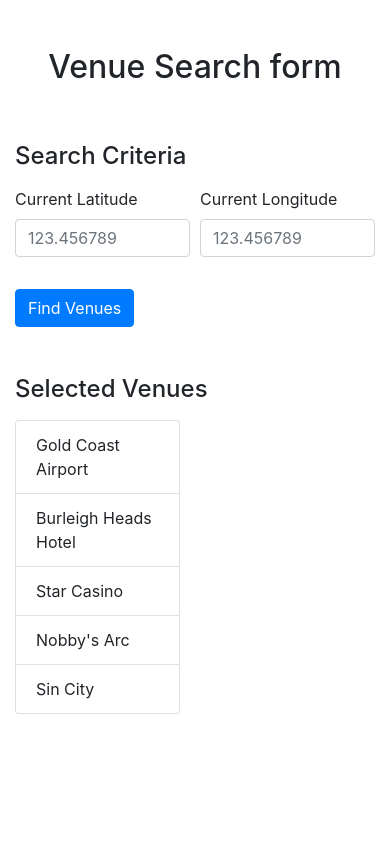
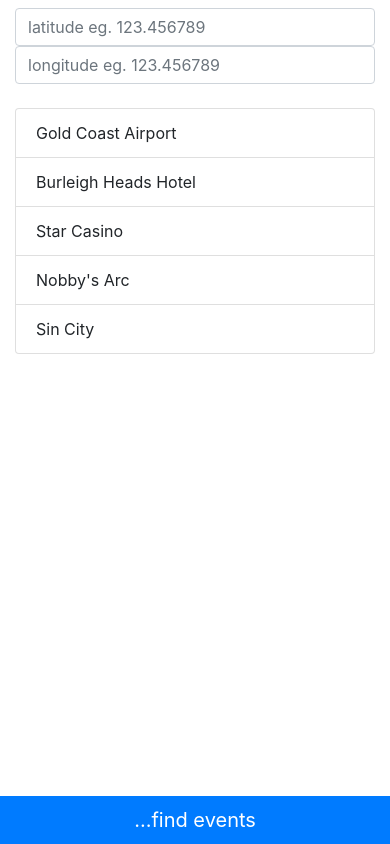
Before and after one commit to arnvscott/findmyshops, a Python web app: template nearbyshops/shops/templates/shops/index.html in a window 390 px wide. Run offline with Jinja, Linux system fonts and the light colour scheme; the template is opened without the code that fills it, so the values that code supplies are empty; some libraries are stand-ins or nearby versions.

Commit message:
updated shop apps index.html template for mobile layout

```diff
--- a/nearbyshops/shops/templates/shops/index.html
+++ b/nearbyshops/shops/templates/shops/index.html
@@ -15,31 +15,20 @@
 
 <body>
     <div class="container">
-        <div class="py-5 text-center">
-            <h2>Venue Search form</h2>
-        </div>
-        <div class="mb-3">
-            <h4>Search Criteria</h4>
-        </div>
         <form>
-            <div class="form-row">
-                <div class="form-group col-6">
-                    <label for="latitude">Current Latitude</label>
-                    <input type="text" class="form-control" placeholder="123.456789" id="latitude">
-                </div>
-                <div class="form-group col-6">
-                    <label for="longitude">Current Longitude</label>
-                    <input type="text" class="form-control" placeholder="123.456789" id="longitude">
+            <div class="row mt-2">
+                <div class="col">
+                    <input type="text" class="form-control" placeholder="latitude eg. 123.456789" id="latitude">
                 </div>
             </div>
-            <button type="button" class="btn btn-primary mt-3">Find Venues</button>
-        </form>
-
-        <div class="mt-5 mb-3">
-            <h4>Selected Venues</h4>
+            <div class="row">
+                <div class="col">
+                    <input type="text" class="form-control" placeholder="longitude eg. 123.456789" id="longitude">
                 </div>
-        <div>
-            <ul class="list-group col-6">
+            </div>
+            <div class="row mt-4">
+                <div class="col overflow-auto">
+                    <ul class="list-group">
                         <li class="list-group-item">Gold Coast Airport</li>
                         <li class="list-group-item">Burleigh Heads Hotel</li>
                         <li class="list-group-item">Star Casino</li>
@@ -47,7 +36,13 @@
                         <li class="list-group-item">Sin City </li>
                     </ul>
                 </div>
-
+            </div>
+            <div class="row mt-5">
+                <div class="col">
+                        <button type="button" class="btn btn-primary btn-lg btn-block fixed-bottom rounded-0">...find events</button>
+                </div>
+            </div>
+        </form>
     </div>
 
 
```
Lines whose indentation alone changed are shown as unchanged.
